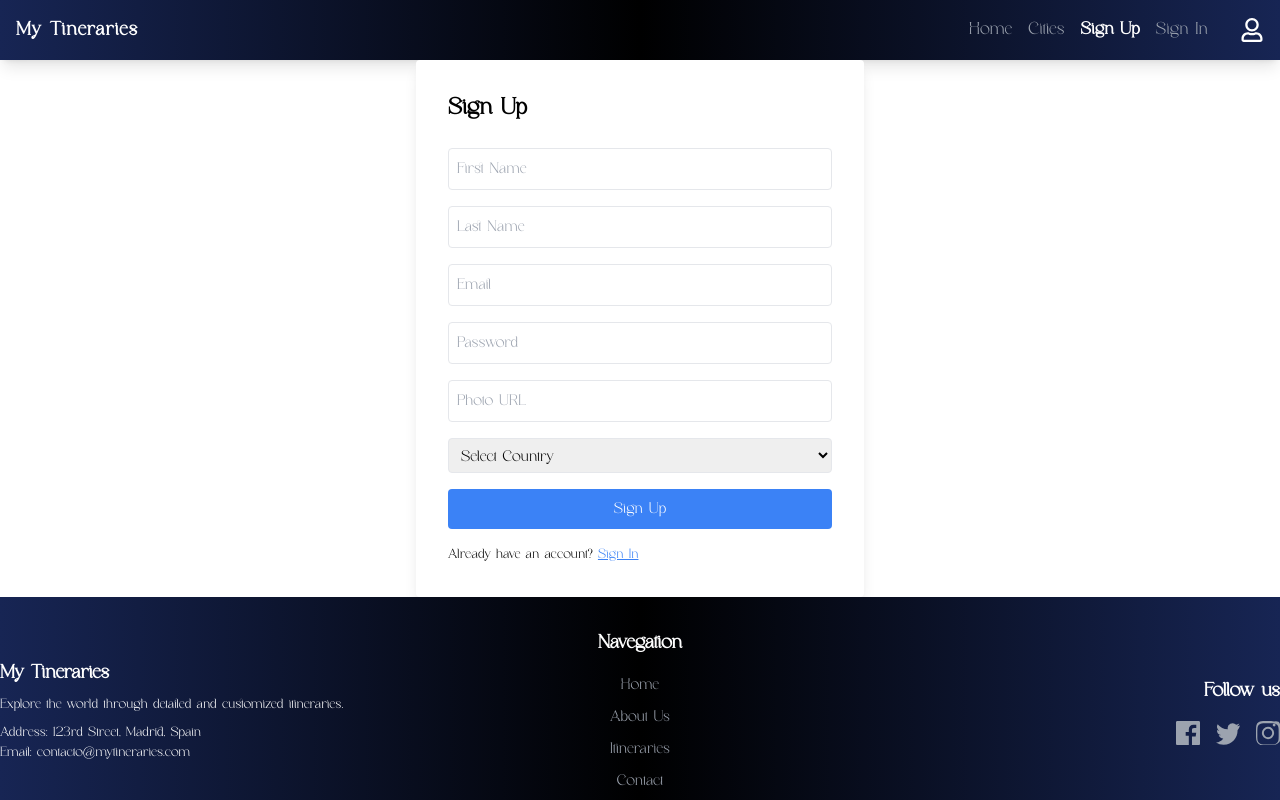
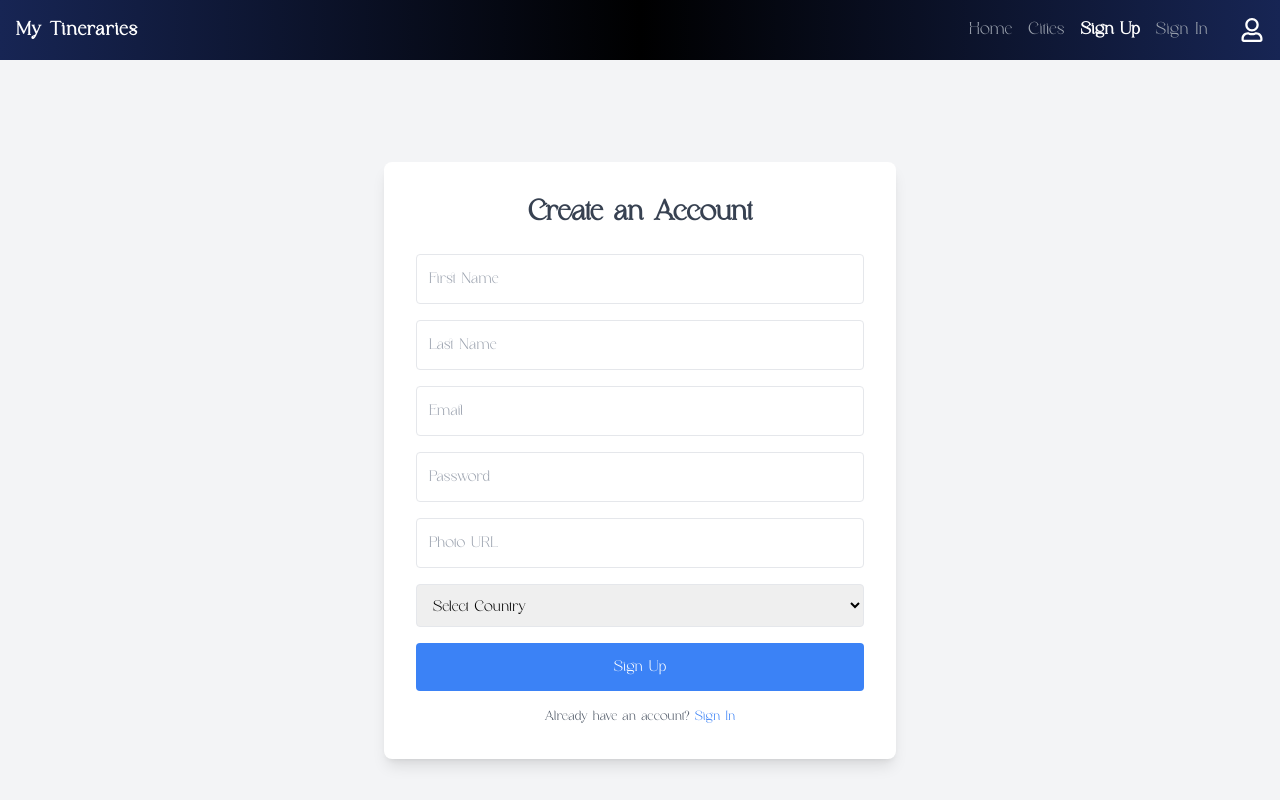
Before and after one commit to Samir-Macias/mytinerary-SamirMacias, a React (Vite) app in the folder mytinerary/: page /sign-up in a window 1280 px wide. Shown: the top 800 px of the page. Built offline with nearby package versions, Linux system fonts and the light colour scheme.

Commit message:
Se ajustaron componentes de signin

```diff
--- a/mytinerary/src/Components/SignIn.jsx
+++ b/mytinerary/src/Components/SignIn.jsx
@@ -36,7 +36,7 @@ export default function SignIn() {
   };
 
   return (
-    <div className="max-w-md mx-auto bg-white p-8 shadow-lg rounded">
+    <div className="max-w-md mx-auto bg-white p-8 shadow-lg rounded mb-9">
       <h2 className="text-2xl font-bold mb-6">Sign In</h2>
       {error && <p className="text-red-500 mb-4">{error}</p>}
       <form onSubmit={handleSubmit}>
@@ -46,7 +46,7 @@ export default function SignIn() {
           placeholder="Email"
           value={formData.email}
           onChange={handleInputChange}
-          className="block w-full p-2 mb-4 border rounded"
+          className="block w-full p-2 mb-4 border rounded focus:outline-none focus:ring-2 focus:ring-blue-400"
         />
         <input
           type="password"
@@ -54,7 +54,7 @@ export default function SignIn() {
           placeholder="Password"
           value={formData.password}
           onChange={handleInputChange}
-          className="block w-full p-2 mb-4 border rounded"
+          className="block w-full p-2 mb-4 border rounded focus:outline-none focus:ring-2 focus:ring-blue-400"
         />
         <button
           type="submit"
--- a/mytinerary/src/Components/SignUp.jsx
+++ b/mytinerary/src/Components/SignUp.jsx
@@ -6,12 +6,16 @@ export default function SignUp() {
     lastName: "",
     email: "",
     password: "",
-    photoURL: "",
+    photoUrl: "",
     country: "",
   });
   const [error, setError] = useState(null);
 
-  const countries = ["USA", "Canada", "España", "Tailandia", "Turquía", "China", "Portugal", "Egipto", "Argentina", "Grecia", "Corea del sur", "Francia", "Mónaco"];
+  const countries = [
+    "USA", "Canada", "España", "Tailandia", "Turquía", "China",
+    "Portugal", "Egipto", "Argentina", "Grecia", "Corea del sur",
+    "Francia", "Mónaco"
+  ];
 
   const handleInputChange = (e) => {
     const { name, value } = e.target;
@@ -39,9 +43,8 @@ export default function SignUp() {
       return;
     }
 
-    // Simulate API call
     try {
-      const response = await fetch("http://localhost:8080/api/auth/signUp", {
+      const response = await fetch("http://localhost:8080/api/users/register", {
         method: "POST",
         headers: { "Content-Type": "application/json" },
         body: JSON.stringify(formData),
@@ -58,17 +61,18 @@ export default function SignUp() {
   };
 
   return (
-    <div className="max-w-md mx-auto bg-white p-8 shadow-lg rounded">
-      <h2 className="text-2xl font-bold mb-6">Sign Up</h2>
-      {error && <p className="text-red-500 mb-4">{error}</p>}
-      <form onSubmit={handleSubmit}>
+    <div className="flex items-center justify-center min-h-screen bg-gray-100">
+      <div className="w-full max-w-lg bg-white rounded-lg shadow-lg p-8">
+        <h2 className="text-3xl font-semibold text-center text-gray-700 mb-6">Create an Account</h2>
+        {error && <p className="text-red-500 text-center mb-4">{error}</p>}
+        <form onSubmit={handleSubmit} className="space-y-4">
           <input
             type="text"
             name="firstName"
             placeholder="First Name"
             value={formData.firstName}
             onChange={handleInputChange}
-          className="block w-full p-2 mb-4 border rounded"
+            className="w-full p-3 border rounded focus:outline-none focus:ring-2 focus:ring-blue-400"
           />
           <input
             type="text"
@@ -76,7 +80,7 @@ export default function SignUp() {
             placeholder="Last Name"
             value={formData.lastName}
             onChange={handleInputChange}
-          className="block w-full p-2 mb-4 border rounded"
+            className="w-full p-3 border rounded focus:outline-none focus:ring-2 focus:ring-blue-400"
           />
           <input
             type="email"
@@ -84,7 +88,7 @@ export default function SignUp() {
             placeholder="Email"
             value={formData.email}
             onChange={handleInputChange}
-          className="block w-full p-2 mb-4 border rounded"
+            className="w-full p-3 border rounded focus:outline-none focus:ring-2 focus:ring-blue-400"
           />
           <input
             type="password"
@@ -92,21 +96,21 @@ export default function SignUp() {
             placeholder="Password"
             value={formData.password}
             onChange={handleInputChange}
-          className="block w-full p-2 mb-4 border rounded"
+            className="w-full p-3 border rounded focus:outline-none focus:ring-2 focus:ring-blue-400"
           />
           <input
             type="url"
-          name="photoURL"
+            name="photoUrl"
             placeholder="Photo URL"
-          value={formData.photoURL}
+            value={formData.photoUrl}
             onChange={handleInputChange}
-          className="block w-full p-2 mb-4 border rounded"
+            className="w-full p-3 border rounded focus:outline-none focus:ring-2 focus:ring-blue-400"
           />
           <select
             name="country"
             value={formData.country}
             onChange={handleInputChange}
-          className="block w-full p-2 mb-4 border rounded"
+            className="w-full p-3 border rounded focus:outline-none focus:ring-2 focus:ring-blue-400"
           >
             <option value="">Select Country</option>
             {countries.map((country, index) => (
@@ -117,17 +121,18 @@ export default function SignUp() {
           </select>
           <button
             type="submit"
-          className="w-full bg-blue-500 text-white p-2 rounded hover:bg-blue-600"
+            className="w-full bg-blue-500 text-white p-3 rounded hover:bg-blue-600 transition duration-300"
           >
             Sign Up
           </button>
         </form>
-      <p className="text-sm mt-4">
+        <p className="text-center text-sm text-gray-600 mt-4">
           Already have an account?{" "}
-        <a href="/sign-in" className="text-blue-500 underline">
+          <a href="/sign-in" className="text-blue-500 hover:underline">
             Sign In
           </a>
         </p>
       </div>
+    </div>
   );
 }
```
Lines whose indentation alone changed are shown as unchanged.
